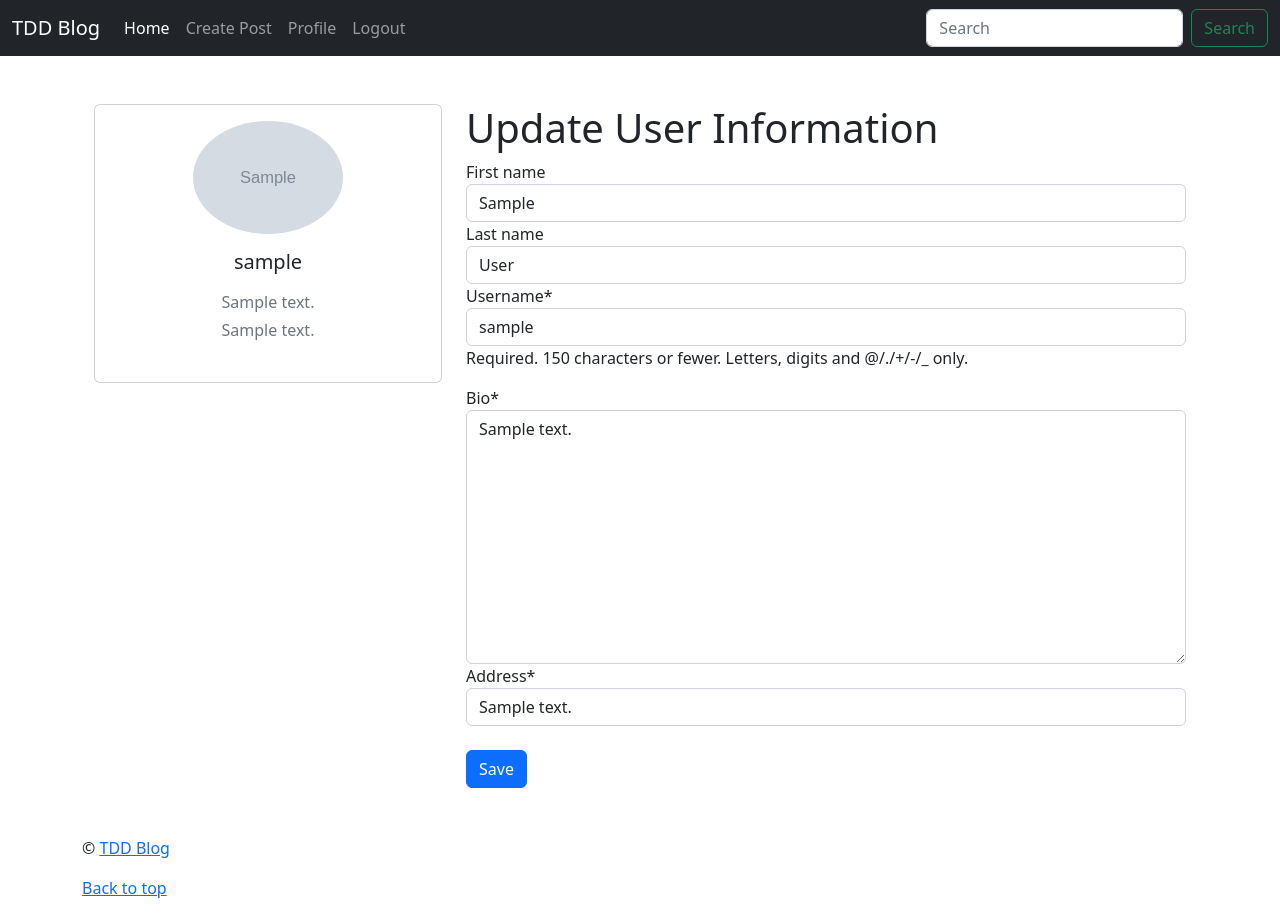
After one commit to jod35/TestDrivenDjango, a Django app: page /accounts/update_user_profile/ in a window 1280 px wide. The commit adds this page. Run offline with Django 4.2, Linux system fonts and the light colour scheme; a user stored in the database is signed in; tables that the repository leaves empty hold one stand-in row (values such as "Sample post"); grey boxes marked "Sample" are stand-in pictures; some libraries are stand-ins or nearby versions.

Commit message:
update user profile

```diff
--- a/accounts/forms.py
+++ b/accounts/forms.py
@@ -1,6 +1,7 @@
 from django.contrib.auth.forms import UserCreationForm
 from django.contrib.auth import get_user_model
-
+from django import forms
+from .models import Profile
 
 User = get_user_model()
 
@@ -10,3 +11,24 @@ class UserRegistrationForm(UserCreationForm):
     class Meta:
         model = User
         fields =['username','email','password1','password2']
+
+
+class ProfileUpdateForm(forms.ModelForm):
+    class Meta:
+        model = Profile
+        fields =['bio','address']
+        widgets={
+            'bio':forms.Textarea(attrs={'class':'form-control'}),
+            'address':forms.TextInput(attrs={'class':'form-control'}),
+        }
+
+
+class UserUpdateForm(forms.ModelForm):
+    class Meta:
+        model = User
+        fields =['first_name','last_name','username']
+        widgets={
+            'username':forms.TextInput(attrs={'class':'form-control'}),
+            'first_name':forms.TextInput(attrs={'class':'form-control'}),
+            'last_name':forms.TextInput(attrs={'class':'form-control'}),
+        }
--- a/accounts/signals.py
+++ b/accounts/signals.py
@@ -2,12 +2,12 @@ from django.db.models.signals import post_save
 from django.contrib.auth.models import User
 from django.dispatch import receiver
 from .models import Profile
-
+from .utils import create_avatar
 
 @receiver(post_save, sender=User)
 def create_profile(sender, instance, created, **kwargs):
     if created:
-        Profile.objects.create(user=instance)
+        Profile.objects.create(user=instance,profile_image=create_avatar(instance.email))
 
 
 @receiver(post_save, sender=User)
--- a/accounts/urls.py
+++ b/accounts/urls.py
@@ -20,5 +20,6 @@ urlpatterns = [
     ),name='password_reset_complete'),
     path('current_user_profile/',views.current_user_profile,
         name='current_user_profile'
-    )
+    ),
+    path('update_user_profile/',views.update_user_profile,name='update_user_profile')
 ]
--- /dev/null
+++ b/accounts/utils.py
@@ -0,0 +1,6 @@
+from libgravatar import Gravatar
+
+def create_avatar(email_address):
+    g = Gravatar(email_address)
+
+    return g.get_image(default="https://static.thenounproject.com/png/574704-200.png")
--- a/accounts/views.py
+++ b/accounts/views.py
@@ -5,6 +5,7 @@ from django.contrib.auth.forms import AuthenticationForm
 from django.contrib.auth import authenticate,login,logout
 from posts.models import Post
 from django.contrib.auth.decorators import login_required
+from .forms import UserUpdateForm,ProfileUpdateForm
 
 # Create your views here.
 
@@ -65,3 +66,31 @@ def current_user_profile(request):
     }
 
     return render(request,'accounts/currentuserprofile.html',context)
+
+@login_required
+def update_user_profile(request):
+    user_form = UserUpdateForm(instance=request.user)
+    profile_form = ProfileUpdateForm(instance=request.user.profile)
+
+    if request.method == "POST":
+        profile_form = ProfileUpdateForm(instance=request.user.profile,data={
+            'bio':request.POST.get('bio',None),
+            'address':request.POST.get('address',None)
+        })
+        user_form = UserUpdateForm(instance=request.user,data={
+            'first_name':request.POST.get('first_name',None),
+            'last_name':request.POST.get('last_name',None),
+            'username':request.POST.get('username',None),
+        })
+
+        if profile_form.is_valid() and user_form.is_valid():
+            profile_form.save()
+            user_form.save()
+
+            return redirect(reverse('current_user_profile'))
+
+    context ={
+        'profile_form':profile_form,
+        'user_form':user_form
+    }
+    return render(request,'accounts/updateprofile.html',context)
--- /dev/null
+++ b/templates/accounts/updateprofile.html
@@ -0,0 +1,31 @@
+{% extends 'base.html' %}
+{% load crispy_forms_tags %}
+{% block content %}
+<section style="background-color: #fff">
+    <div class="container py-5">
+        <div class="row">
+            <div class="col-lg-4">
+                <div class="card mb-4">
+                    <div class="card-body text-center">
+                        <img src="{{user.profile.profile_image}}" alt="avatar" class="rounded-circle img-fluid"
+                            style="width: 150px" />
+                        <h5 class="my-3">{{user.username}}</h5>
+                        <p class="text-muted mb-1">{{user.profile.bio}}</p>
+                        <p class="text-muted mb-4">{{user.profile.address}}</p>
+                    </div>
+                </div>
+            </div>
+            <div class="col-lg-8">
+                <h1>Update User Information</h1>
+                <form action="" method="post">
+                    {% csrf_token %}
+                    {{user_form|crispy}}
+                    {{profile_form|crispy}}
+                    <br>
+                    <input type="submit" value="Save" class="btn btn-primary">
+                </form>
+            </div>
+        </div>
+    </div>
+</section>
+{% endblock content %}
```
Also changed, not shown: accounts/test/test_user_profile.py (added, +70 -0 lines), templates/accounts/currentuserprofile.html (+21 -7 lines).
